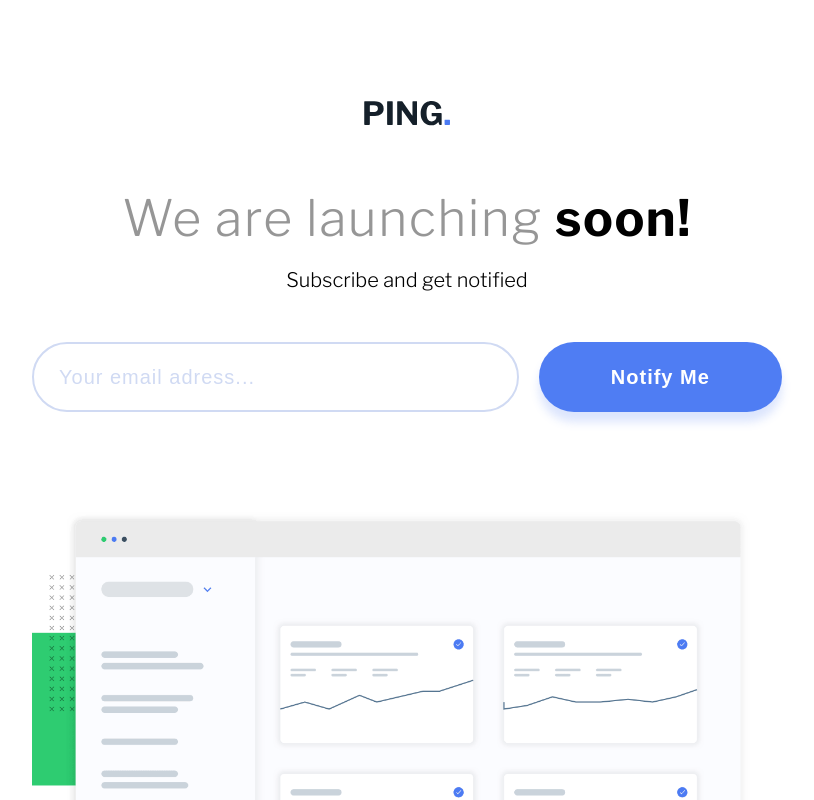
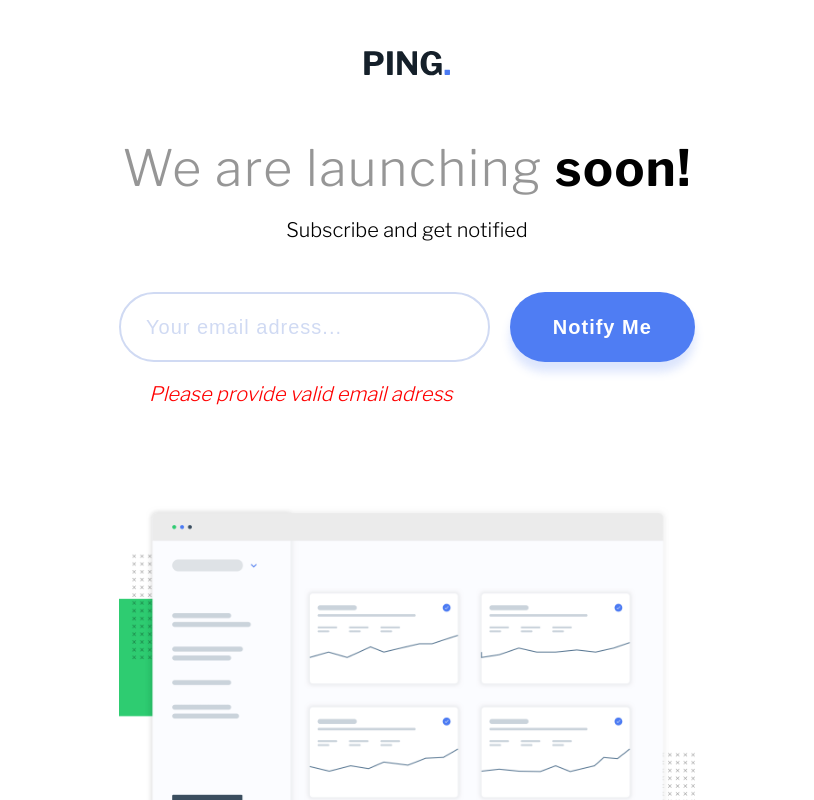
Before and after one commit to gcepinska/ping-coming-soon-page-master, a plain HTML site: page index.html in a window 1280 px wide. Both pictures are taken after a click on the button "Notify Me". Shown: the top 800 px of the page, without its empty margins (233-1047 px from the left). Drawn offline with nearby package versions, Linux system fonts and the light colour scheme.

Commit message:
new version

```diff
--- a/index.html
+++ b/index.html
@@ -19,12 +19,13 @@
     />
 
     <link rel="stylesheet" href="style.css" />
+    <script defer src="script.js"></script>
 
     <title>Frontend Mentor | Ping coming soon page</title>
   </head>
   <body>
-    <div class="logo">
-      <svg xmlns="http://www.w3.org/2000/svg" width="86" height="26">
+    <div class="logo-container">
+      <svg class="logo" xmlns="http://www.w3.org/2000/svg" width="86" height="26">
         <g fill="none">
           <path
             fill="#15202A"
@@ -48,6 +49,7 @@
       />
       <button class="btn">Notify Me</button>
     </div>
+    <p class="email-error hidden"><i>Please provide valid email adress</i></p>
     <div class="img-container">
       <img
         class="image"
@@ -63,7 +65,7 @@
 
 
     <footer>
-      <p class="attribution">&copy;Copyright Ping. All rights reserved.</p>
+      <p class="attribution">&copy; Copyright Ping. All rights reserved.</p>
       <p class="attribution">
         Challenge by
         <a href="https://www.frontendmentor.io?ref=challenge" target="_blank"
--- /dev/null
+++ b/script.js
@@ -0,0 +1,20 @@
+"use strict";
+
+const inputEmail = document.getElementById("email");
+const emailError = document.querySelector(".email-error");
+const btnNotify = document.querySelector(".btn");
+
+const validEmail = function () {
+  const re = /^([A-Za-z0-9_\-\.])+\@([A-Za-z0-9_\-\.])+\.([A-Za-z]{2,4})$/;
+  if (!re.test(inputEmail.value)) {
+    emailError.classList.remove("hidden");
+    inputEmail.focus();
+    return false;
+  } else {
+    emailError.classList.add("hidden");
+    inputEmail.focus();
+    return true;
+  }
+};
+
+btnNotify.addEventListener("click", validEmail);
--- a/style.css
+++ b/style.css
@@ -8,18 +8,25 @@ html {
   font-size: 62.5%;
   overflow-x: hidden;
   font-family: "Libre Franklin", sans-serif;
+
 }
 
 body {
-  margin: 10rem;
+  margin: auto;
+  margin-top: 5rem;
+  margin-bottom: 5rem;
   text-align: center;
-  display: block;
-  /* position: relative; */
+  display: flex;
+  flex-direction: column;
+  height: 100vh;
+  width: 45vw;
+ align-self: center;
 }
 
-.logo {
-  padding-bottom: 6rem;
+.logo-container {
+  margin-bottom: 6rem;
 }
+
 
 .header {
   font-size: 5rem;
@@ -43,7 +50,7 @@ body {
   gap: 2rem;
   margin-left: auto;
   margin-right: auto;
-  width: 75rem;
+  width: 45vw;
 }
 
 #email {
@@ -54,8 +61,13 @@ body {
   padding: 2.5rem;
 }
 
+#email:focus {
+  outline: none;
+}
+
 ::placeholder {
   color: #d0daf3;
+  background-color: none;
   letter-spacing: 1px;
 }
 
@@ -72,13 +84,26 @@ body {
   letter-spacing: 1px;
 }
 
+.btn:hover {
+  background-color: hsl(223, 80%, 73%);
+}
+
+.email-error{
+  color: red;
+  font-size: 2rem;
+  width: 45vw;
+  text-align: left;
+  margin-top:2rem;
+  margin-left:3rem;
+}
+
 .image {
   margin-top: 10rem;
   margin-bottom: 10rem;
   display: block;
   margin-left: auto;
   margin-right: auto;
-  width: 75rem;
+  width: 45vw;
 }
 
 .icon {
@@ -109,3 +134,7 @@ body {
   color: black;
   font-weight: 700;
 }
+
+.hidden{
+  opacity:0;
+}
```
Also changed, not shown: 1 other file.
